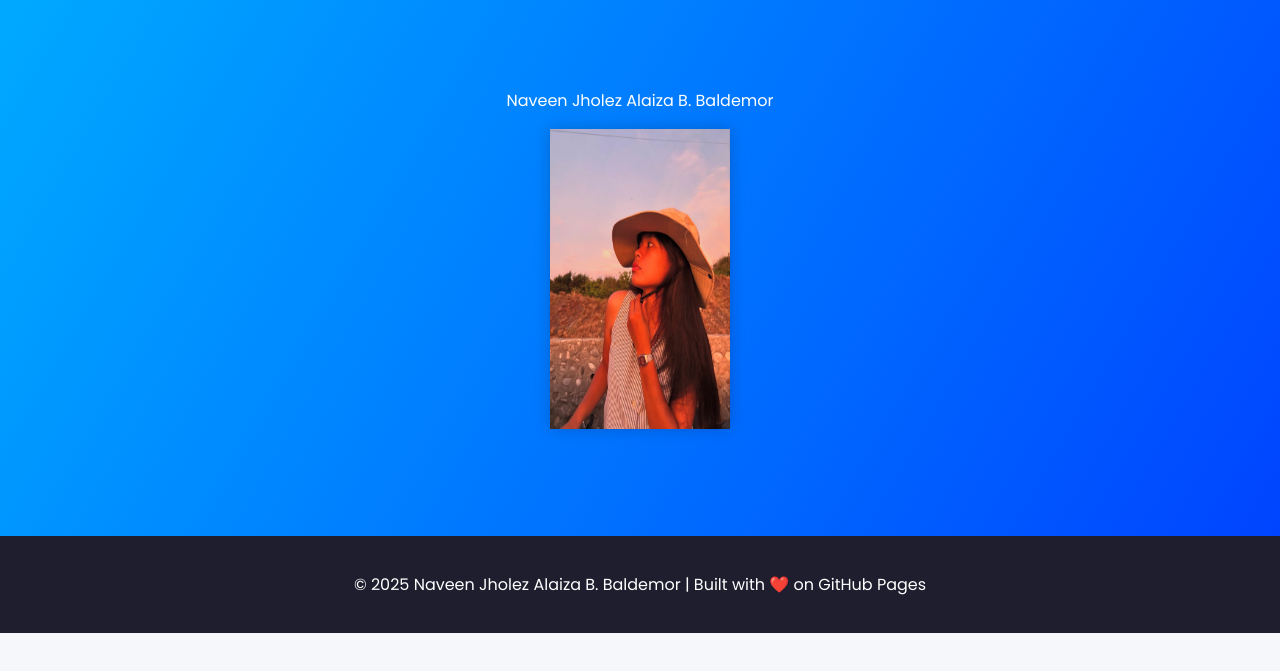
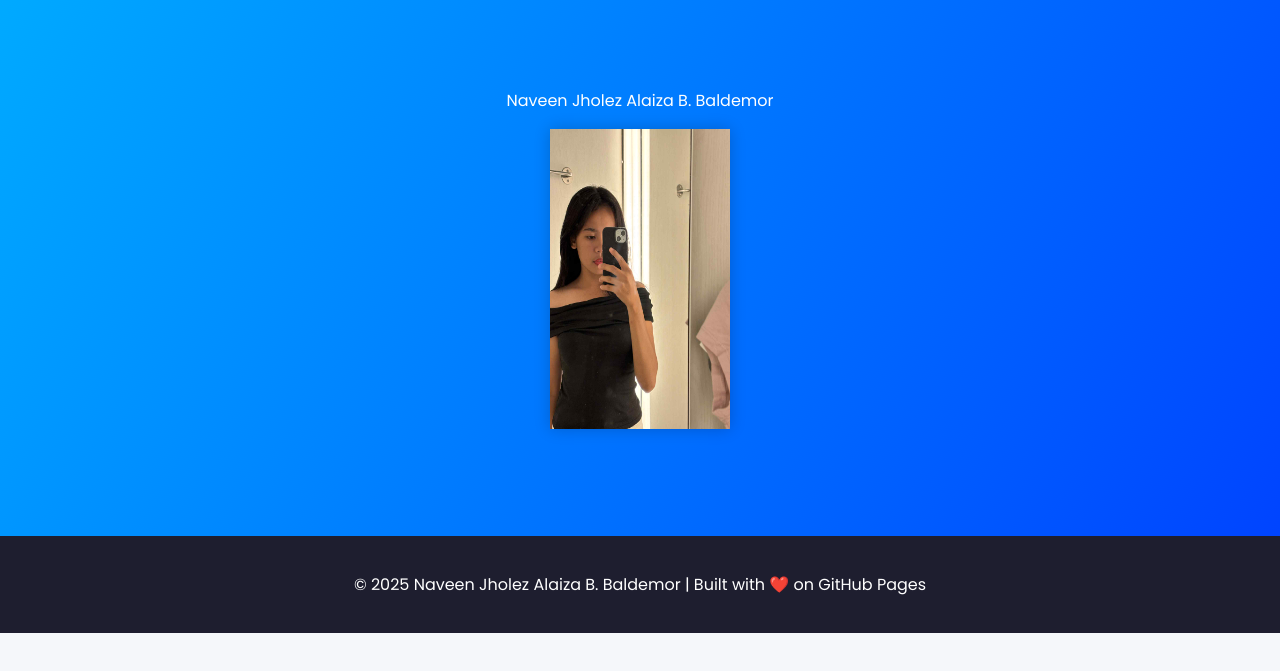
Before and after one commit to jholezalaiza/jholezalaiza.github.io, a plain HTML site: page index.html in a window 1280 px wide. Shown: the part 101-772 px from the top of the page. Drawn offline with Linux system fonts and the light colour scheme.

Commit message:
Update index.html

```diff
--- a/index.html
+++ b/index.html
@@ -27,7 +27,7 @@
         <div class="container">
 
             <p>Naveen Jholez Alaiza B. Baldemor</p>
-            <img src="ACT12_BALDEMOR/3.png" width="350" height="300">
+            <img src="ACT12_BALDEMOR/10.jfif" width="350" height="300">
 
         </div>
     </section>
```
